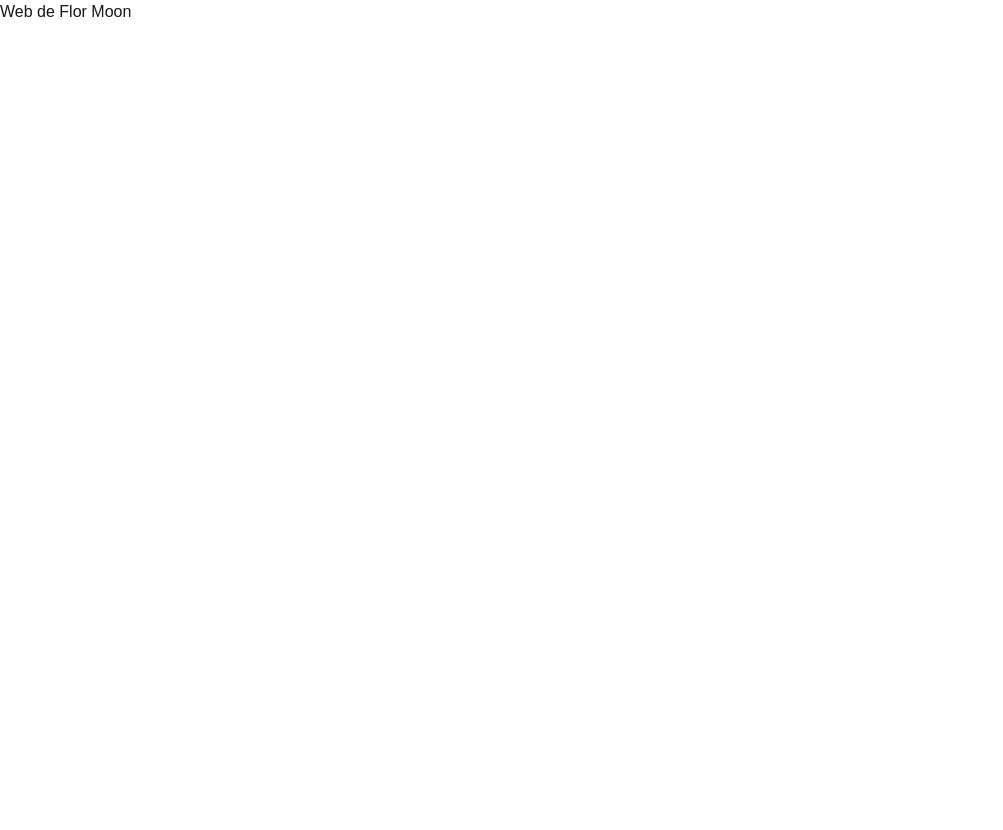
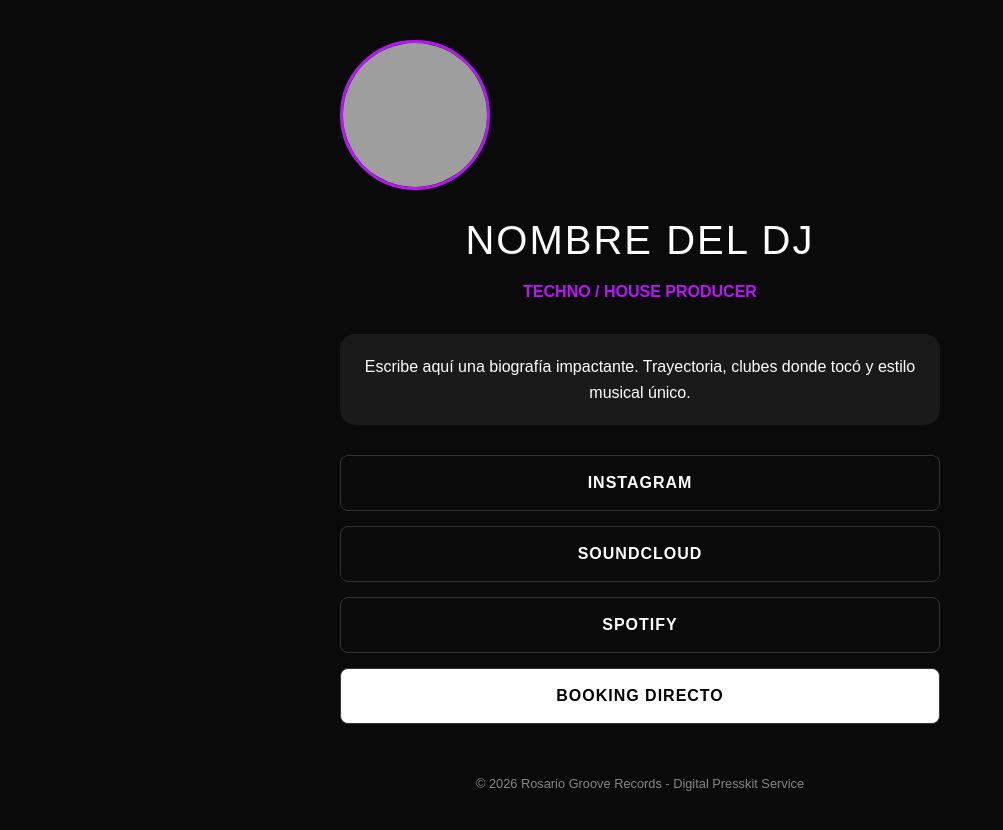
Before and after one commit to contactofloormoon-website/flor-moon, a Next.js app: page / in a window 1280 px wide. Shown: the top 830 px of the page, without its empty margins (0-1003 px from the left). Before the commit the page ends 800 px from the top, so only its background shows below. Built offline with nearby package versions, Linux system fonts and the light colour scheme; grey boxes are pictures that could not be loaded.

Commit message:
configuracion para cloudflare3

```diff
--- a/app/page.tsx
+++ b/app/page.tsx
@@ -1,10 +1,66 @@
 export const runtime = 'edge';
 
-export default function Page() {
+import React from 'react';
+
+export default function PresskitDJ() {
+  // AQUÍ ES DONDE FLOR O CUALQUIER DJ CAMBIA SUS DATOS
+  const djData = {
+    name: "NOMBRE DEL DJ",
+    subTitle: "Techno / House Producer",
+    bio: "Escribe aquí una biografía impactante. Trayectoria, clubes donde tocó y estilo musical único.",
+    instagram: "https://instagram.com",
+    soundcloud: "https://soundcloud.com",
+    spotify: "https://spotify.com",
+    email: "contacto@dj.com",
+    imageUrl: "https://unsplash.com" // Foto de prueba
+  };
+
   return (
-    <div>
-      <h1>Web de Flor Moon</h1>
-      {/* El resto de tu código aquí */}
+    <div style={{ backgroundColor: '#0a0a0a', color: '#ffffff', minHeight: '100vh', fontFamily: 'sans-serif', padding: '40px 20px' }}>
+      <div style={{ maxWidth: '600px', margin: '0 auto', textAlign: 'center' }}>
+
+        {/* Foto de Perfil */}
+        <img
+          src={djData.imageUrl}
+          alt={djData.name}
+          style={{ width: '150px', height: '150px', borderRadius: '50%', objectFit: 'cover', border: '3px solid #bc13fe', marginBottom: '20px' }}
+        />
+
+        {/* Nombre y Estilo */}
+        <h1 style={{ fontSize: '2.5rem', marginBottom: '10px', letterSpacing: '2px' }}>{djData.name}</h1>
+        <p style={{ color: '#bc13fe', fontWeight: 'bold', textTransform: 'uppercase', marginBottom: '30px' }}>{djData.subTitle}</p>
+
+        {/* Biografía */}
+        <div style={{ backgroundColor: '#1a1a1a', padding: '20px', borderRadius: '15px', marginBottom: '30px', lineHeight: '1.6' }}>
+          <p>{djData.bio}</p>
+        </div>
+
+        {/* Botones de Redes Sociales */}
+        <div style={{ display: 'flex', flexDirection: 'column', gap: '15px' }}>
+          <a href={djData.instagram} target="_blank" style={buttonStyle}>INSTAGRAM</a>
+          <a href={djData.soundcloud} target="_blank" style={buttonStyle}>SOUNDCLOUD</a>
+          <a href={djData.spotify} target="_blank" style={buttonStyle}>SPOTIFY</a>
+          <a href={`mailto:${djData.email}`} style={{ ...buttonStyle, backgroundColor: '#ffffff', color: '#000000' }}>BOOKING DIRECTO</a>
+        </div>
+
+        <footer style={{ marginTop: '50px', fontSize: '0.8rem', opacity: '0.5' }}>
+          © 2026 Rosario Groove Records - Digital Presskit Service
+        </footer>
+      </div>
     </div>
   );
 }
+
+// Estilo para los botones
+const buttonStyle = {
+  display: 'block',
+  padding: '15px',
+  backgroundColor: 'transparent',
+  color: '#ffffff',
+  textDecoration: 'none',
+  borderRadius: '8px',
+  border: '1px solid #333',
+  fontWeight: 'bold',
+  transition: '0.3s',
+  letterSpacing: '1px'
+};
```
